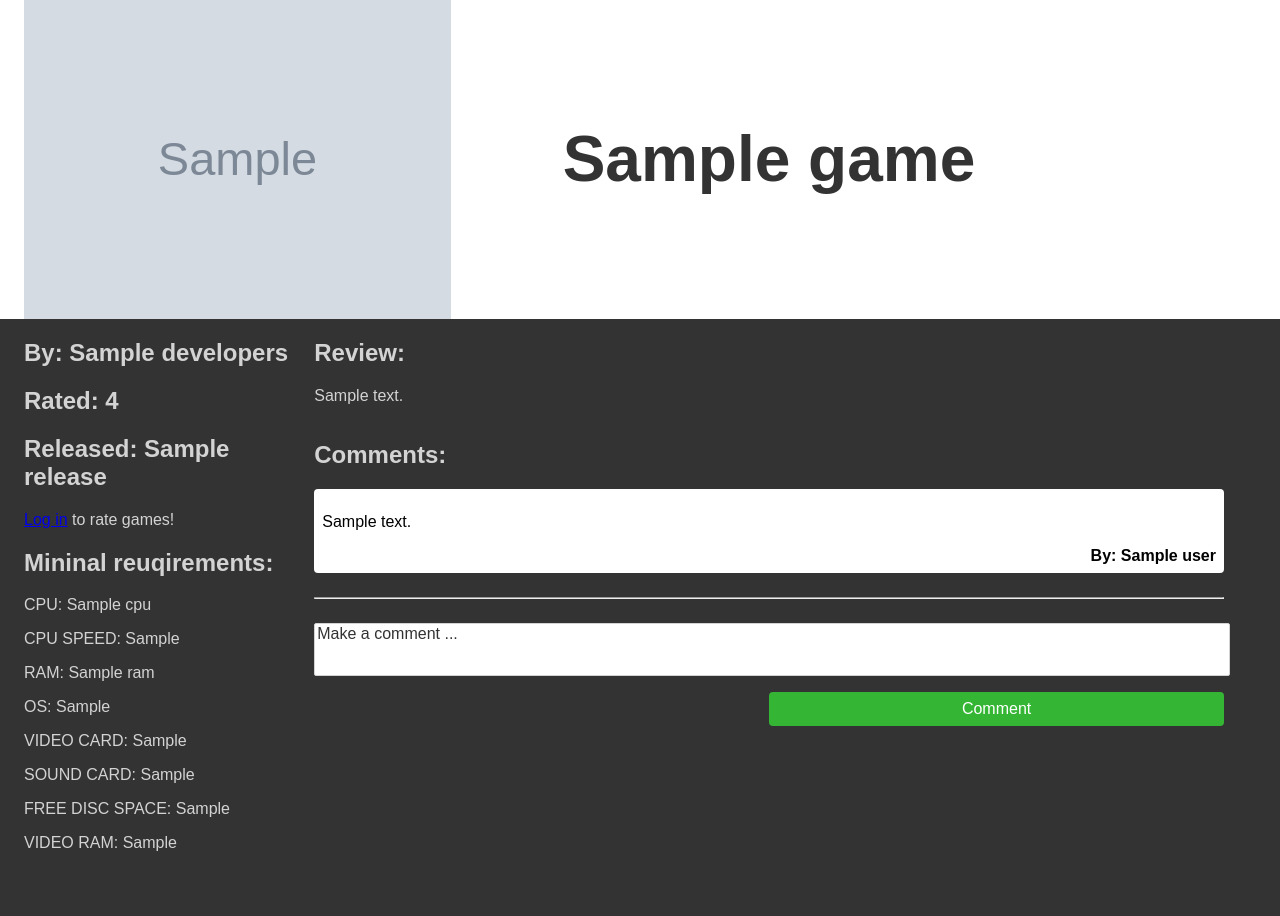
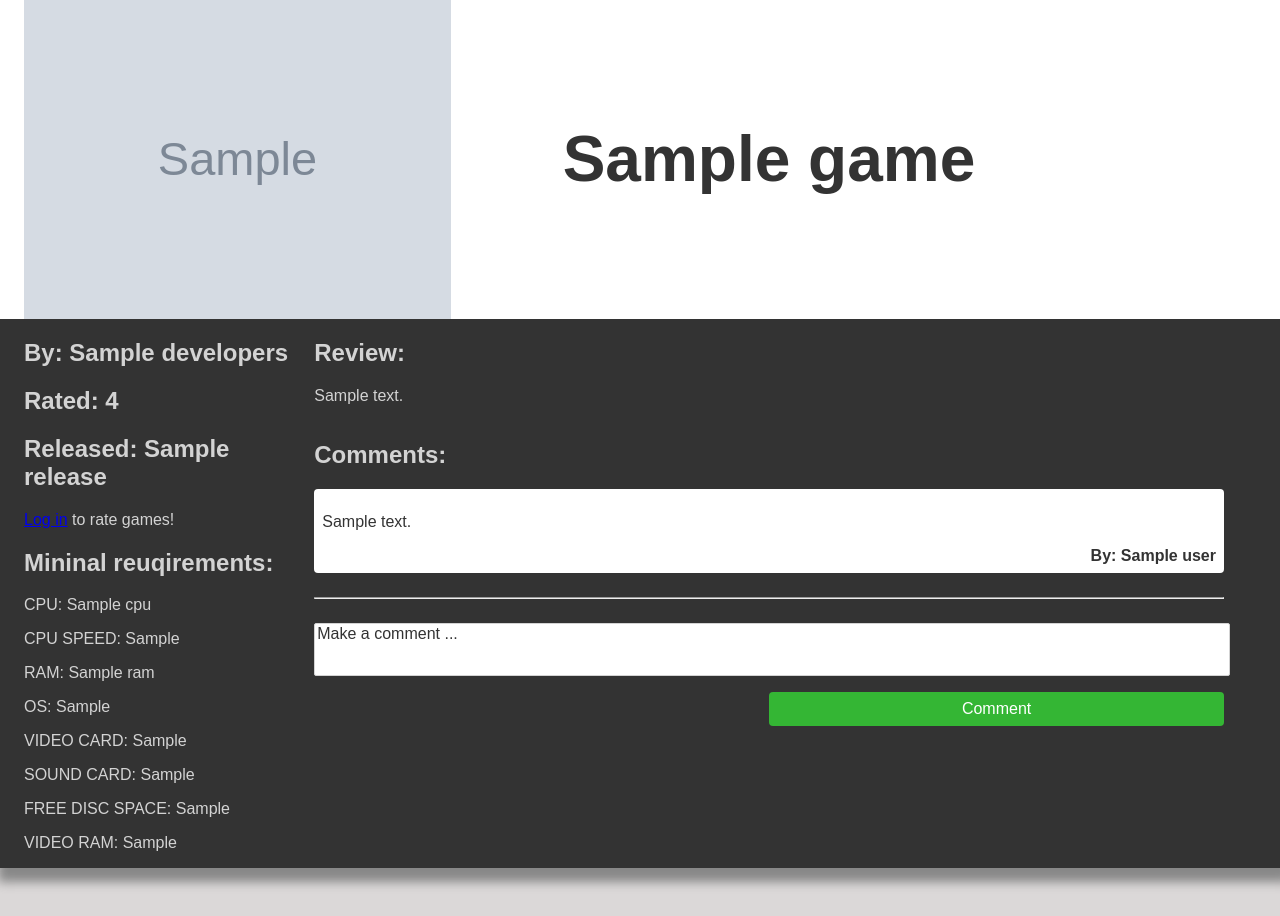
Before and after one commit to GabrielaY/TP_Flask_Project, a Flask app: template py_files/templates/game.html in a window 1280 px wide. Shown: the part 65-981 px from the top of the page. Before the commit the page ends 916 px from the top, so only its background shows below. Run offline with Flask 2, Linux system fonts and the light colour scheme; the template is opened without the code that fills it: most values are stand-ins (such as "Sample title", 1, 10 or a date in 2020); grey boxes marked "Sample" are stand-in pictures; parts of the project's set-up code (start-up, migrations or seed data) failed here and were passed over.

Commit message:
made some little changes in game page

```diff
--- a/py_files/static/css/game.css
+++ b/py_files/static/css/game.css
@@ -33,7 +33,7 @@ body {
 }
   .content{
     margin: 4rem auto;
-    margin-bottom: 0px;
+    margin-bottom: 3rem;
     max-width: 1400px;
     min-height: 70vh;
     color: #333;
@@ -106,7 +106,7 @@ body {
   padding: 0.5rem;
   border-radius: 4px;
   margin-bottom: 1rem;
-  color: black;
+  color: #333;
 }
 .system-req input{
   font-size: 1rem;
```
Also changed, not shown: py_files/game_catalogue.db, 12 other files.
